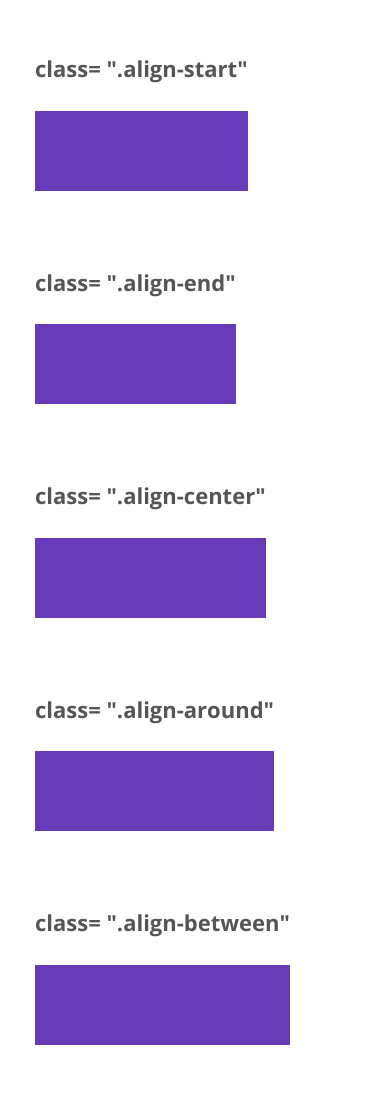
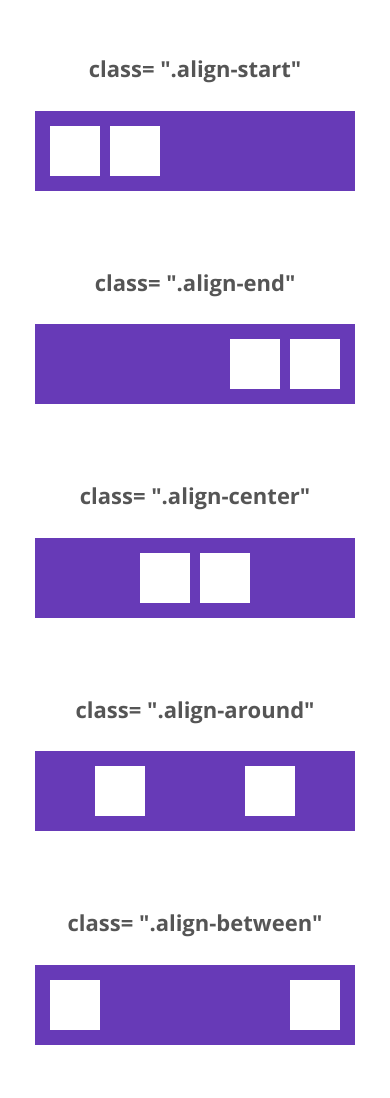
Before and after one commit to fmm312/mirana-beta, a plain HTML site: page index.html in a window 390 px wide. Shown: the part 5226-6324 px from the top of the page. Drawn offline with nearby package versions, Linux system fonts and the light colour scheme.

Commit message:
update mobile version

```diff
--- a/index.html
+++ b/index.html
@@ -205,43 +205,43 @@
             </div>
 
             <div class="line">
-                <div class="grid-lg-4">
+                <div class="grid-sm-12 grid-lg-4">
                     <h4>class= ".align-start"</h4>
-                    <div class="align-box grid-lg-10 grid-lg-push1 align-start">
-                        <div class="grid-lg-2 align-grid-ex"></div>
-                        <div class="grid-lg-2 align-grid-ex"></div>
+                    <div class="align-box grid-sm-12 grid-lg-10 grid-lg-push1 align-start">
+                        <div class="grid-sm-2 grid-lg-2 align-grid-ex"></div>
+                        <div class="grid-sm-2 grid-lg-2 align-grid-ex"></div>
                     </div>
                 </div>
 
-                <div class="grid-lg-4">
+                <div class="grid-sm-12 grid-lg-4">
                      <h4>class= ".align-end"</h4>
-                     <div class="align-box grid-lg-10 grid-lg-push1 align-end">
-                        <div class="grid-lg-2 align-grid-ex"></div>
-                        <div class="grid-lg-2 align-grid-ex"></div>
+                     <div class="align-box grid-sm-12 grid-lg-10 grid-lg-push1 align-end">
+                        <div class="grid-sm-2 grid-lg-2 align-grid-ex"></div>
+                        <div class="grid-sm-2 grid-lg-2 align-grid-ex"></div>
                     </div>
                 </div>
 
-                <div class="grid-lg-4">
+                <div class="grid-sm-12 grid-lg-4">
                      <h4>class= ".align-center"</h4>
-                     <div class="align-box grid-lg-10 grid-lg-push1 align-center">
-                        <div class="grid-lg-2 align-grid-ex"></div>
-                        <div class="grid-lg-2 align-grid-ex"></div>
+                     <div class="align-box grid-sm-12 grid-lg-10 grid-lg-push1 align-center">
+                        <div class="grid-sm-2 grid-lg-2 align-grid-ex"></div>
+                        <div class="grid-sm-2 grid-lg-2 align-grid-ex"></div>
                     </div>
                 </div>
 
-                <div class="grid-lg-4">
+                <div class="grid-sm-12 grid-lg-4">
                      <h4>class= ".align-around"</h4>
-                     <div class="align-box grid-lg-10 grid-lg-push1 align-around">
-                        <div class="grid-lg-2 align-grid-ex"></div>
-                        <div class="grid-lg-2 align-grid-ex"></div>
+                     <div class="align-box grid-sm-12 grid-lg-10 grid-lg-push1 align-around">
+                        <div class="grid-sm-2 grid-lg-2 align-grid-ex"></div>
+                        <div class="grid-sm-2 grid-lg-2 align-grid-ex"></div>
                     </div>
                 </div>
 
-                <div class="grid-lg-4">
+                <div class="grid-sm-12 grid-lg-4">
                      <h4>class= ".align-between"</h4>
-                     <div class="align-box grid-lg-10 grid-lg-push1 align-between">
-                        <div class="grid-lg-2 align-grid-ex"></div>
-                        <div class="grid-lg-2 align-grid-ex"></div>
+                     <div class="align-box grid-sm-12 grid-lg-10 grid-lg-push1 align-between">
+                        <div class="grid-sm-2 grid-lg-2 align-grid-ex"></div>
+                        <div class="grid-sm-2 grid-lg-2 align-grid-ex"></div>
                     </div>
                 </div>
             </div>
```
